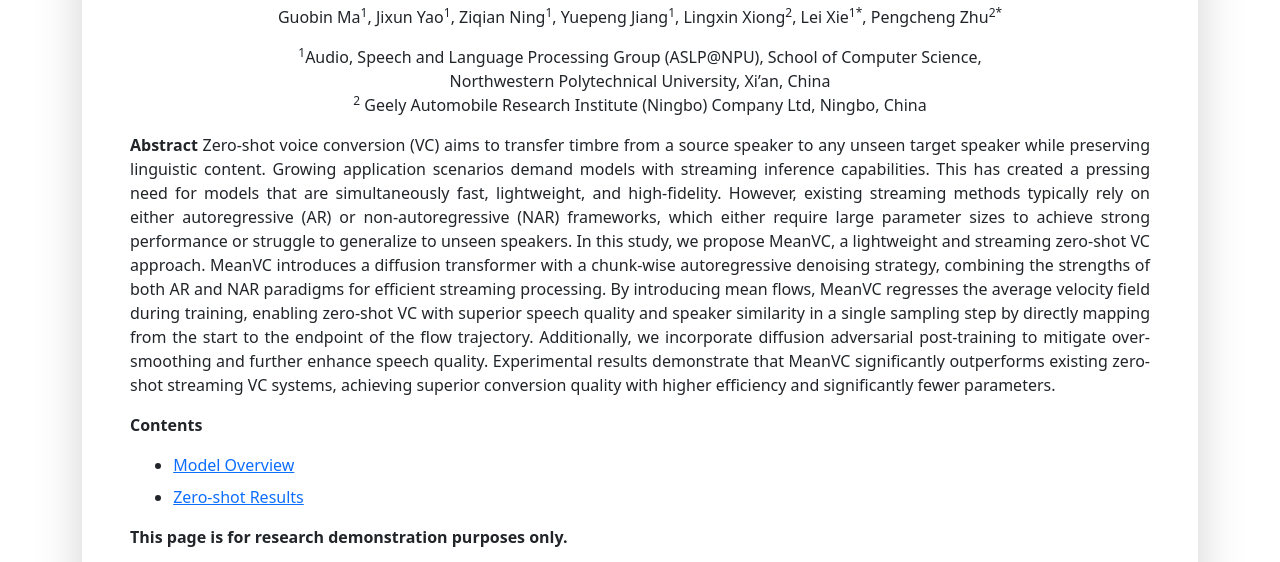
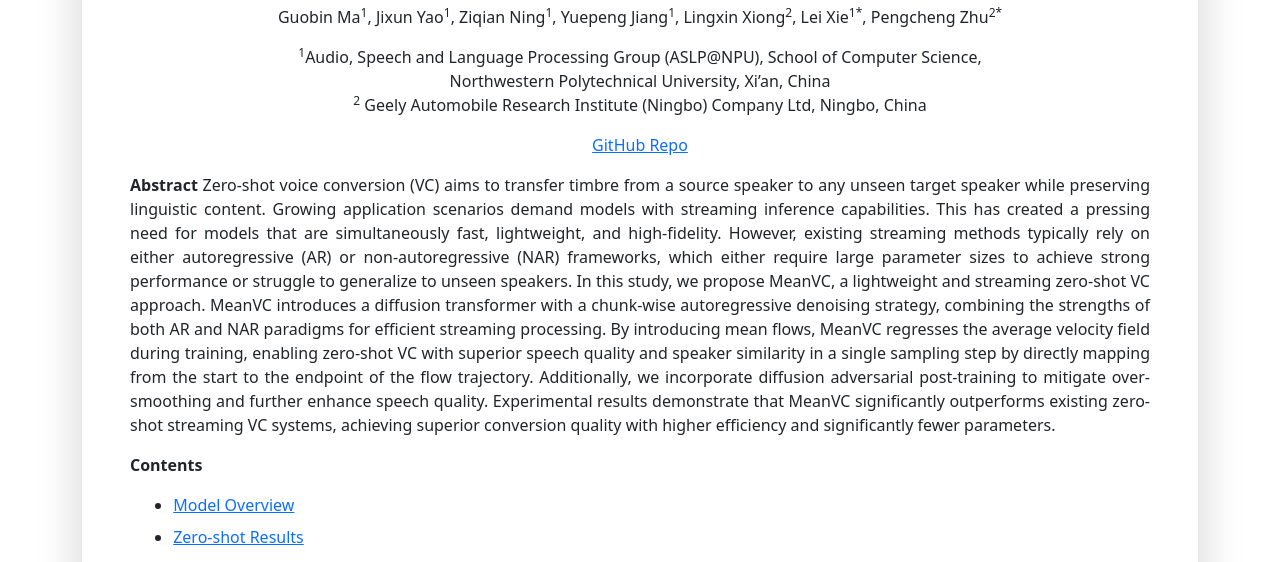
Before and after one commit to Bing0cv/vc_demo, a plain HTML site: page index.html in a window 1280 px wide. Shown: the part 215-777 px from the top of the page. Drawn offline with Linux system fonts and the light colour scheme.

Commit message:
repo page

```diff
--- a/index.html
+++ b/index.html
@@ -32,12 +32,12 @@
         <p><sup>1</sup>Audio, Speech and Language Processing Group (ASLP@NPU), School of Computer Science, <br>
 		Northwestern Polytechnical University, Xi’an, China<br>
         <sup>2</sup> Geely Automobile Research Institute (Ningbo) Company Ltd, Ningbo, China</p>
-        <!-- <p>
-            <a href="https://openreview.net/forum?id=ExuBFYtCQU">ICLR 2025</a> |
-	    <a href="https://arxiv.org/pdf/2409.00750">Arxiv</a> |
-            <a href="https://huggingface.co/amphion/MaskGCT">Hugging Face</a> |
-            <a href="https://github.com/open-mmlab/Amphion/blob/main/models/tts/maskgct">GitHub Repo</a>
-        </p> -->
+        <p>
+            <!-- <a href="https://openreview.net/forum?id=ExuBFYtCQU">ICLR 2025</a> |
+	    	<a href="https://arxiv.org/pdf/2409.00750">Arxiv</a> |
+            <a href="https://huggingface.co/amphion/MaskGCT">Hugging Face</a> | -->
+            <a href="https://github.com/ASLP-lab/MeanVC">GitHub Repo</a>
+        </p>
 	</div>
 	<p style="text-align: justify;"><b>Abstract</b> Zero-shot voice conversion (VC) aims to transfer timbre from a source speaker to any unseen target speaker while preserving linguistic content. Growing application scenarios demand models with streaming inference capabilities. This has created a pressing need for models that are simultaneously fast, lightweight, and high-fidelity. However, existing streaming methods typically rely on either autoregressive (AR) or non-autoregressive (NAR) frameworks, which either require large parameter sizes to achieve strong performance or struggle to generalize to unseen speakers. In this study, we propose MeanVC, a lightweight and streaming zero-shot VC approach. MeanVC introduces a diffusion transformer with a chunk-wise autoregressive denoising strategy, combining the strengths of both AR and NAR paradigms for efficient streaming processing. By introducing mean flows, MeanVC regresses the average velocity field during training, enabling zero-shot VC with superior speech quality and speaker similarity in a single sampling step by directly mapping from the start to the endpoint of the flow trajectory. Additionally, we incorporate diffusion adversarial post-training to mitigate over-smoothing and further enhance speech quality. Experimental results demonstrate that MeanVC significantly outperforms existing zero-shot streaming VC systems, achieving superior conversion quality with higher efficiency and significantly fewer parameters.
 	</p>
```
